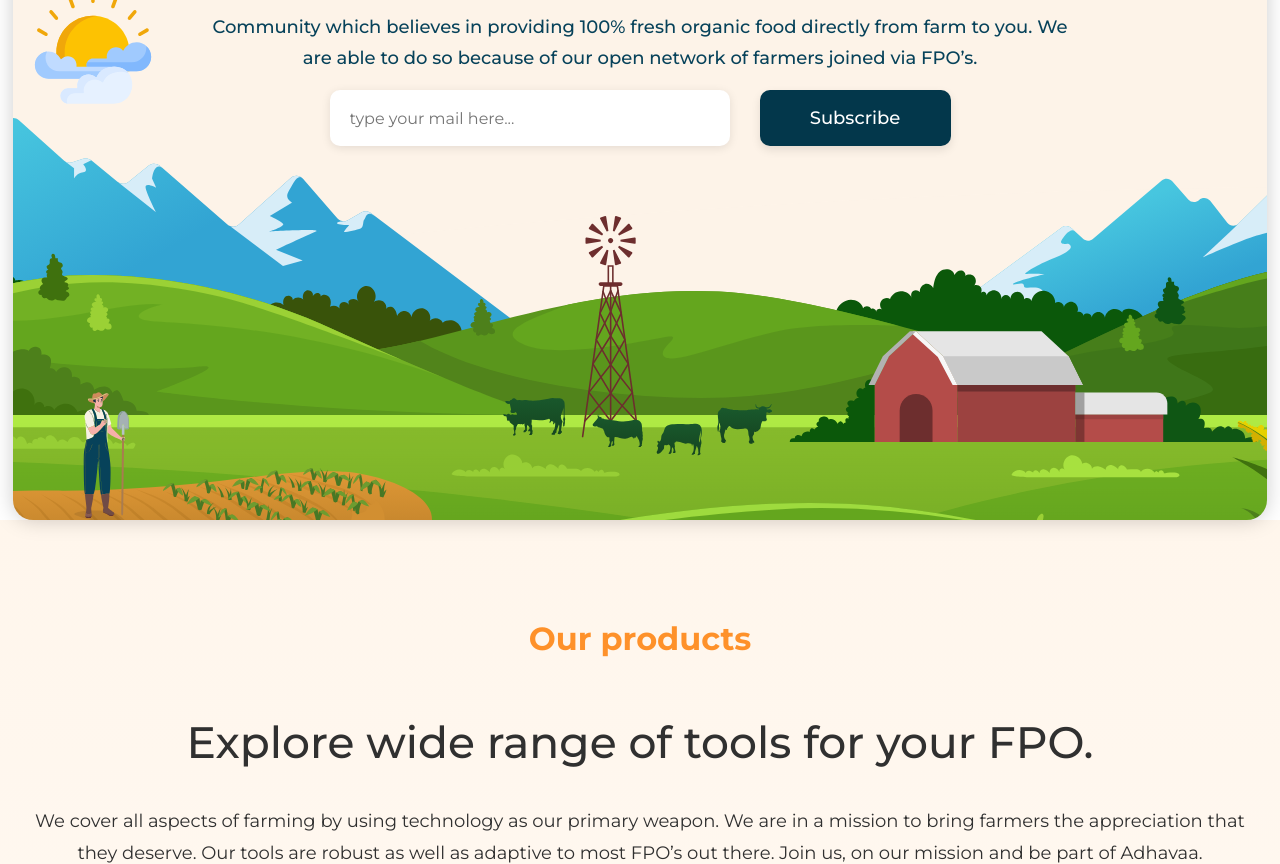
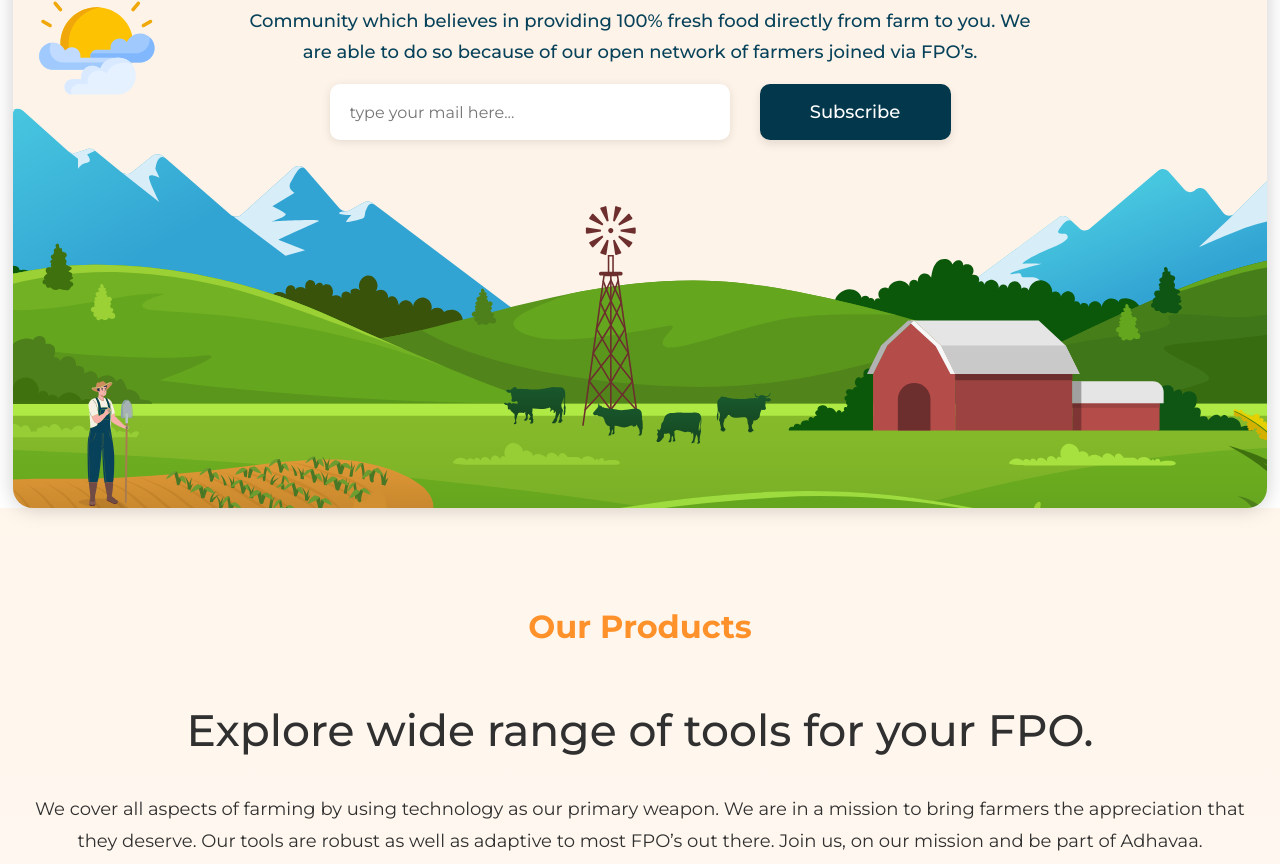
Before and after one commit to dhanraj-web/adhavaa, a plain HTML site: page index.html in a window 1280 px wide. Shown: the part 293-1157 px from the top of the page. Drawn offline with nearby package versions, Linux system fonts and the light colour scheme.

Commit message:
Landing section border updated.

```diff
--- a/index.html
+++ b/index.html
@@ -113,7 +113,7 @@
           <span class="banner-orange-text"> mother nature.</span>
         </p>
         <p class="banner-sub-title">
-          Community which believes in providing 100% fresh organic food
+          Community which believes in providing 100% fresh food
           directly from farm to you. We <br />
           are able to do so because of our open network of farmers joined
           via FPO’s.
@@ -136,7 +136,7 @@
     <!-- our products  -->
     <div class="our-products-wrapper">
       <div class="our-products-container">
-        <p class="title-text">Our products</p>
+        <p class="title-text">Our Products</p>
         <p class="subtitle-text">Explore wide range of tools for your FPO.</p>
         <p class="content-text">
           We cover all aspects of farming by using technology as our primary
--- a/styles/banner.style.css
+++ b/styles/banner.style.css
@@ -6,9 +6,9 @@
   );
   /* min-height: 101.25rem;
   height: 100%; */
-  height:calc(100vh - 4.6875rem);
+  height:calc(100vh - 5rem);
   position: relative;
-  margin:1% 1% 0 1%;
+  margin:0.5% 1% 0 1%;
   border-radius: 1.25rem;
   overflow-x: hidden;
   filter: drop-shadow(0px 0px 10px rgba(0, 0, 0, 0.2));
```
